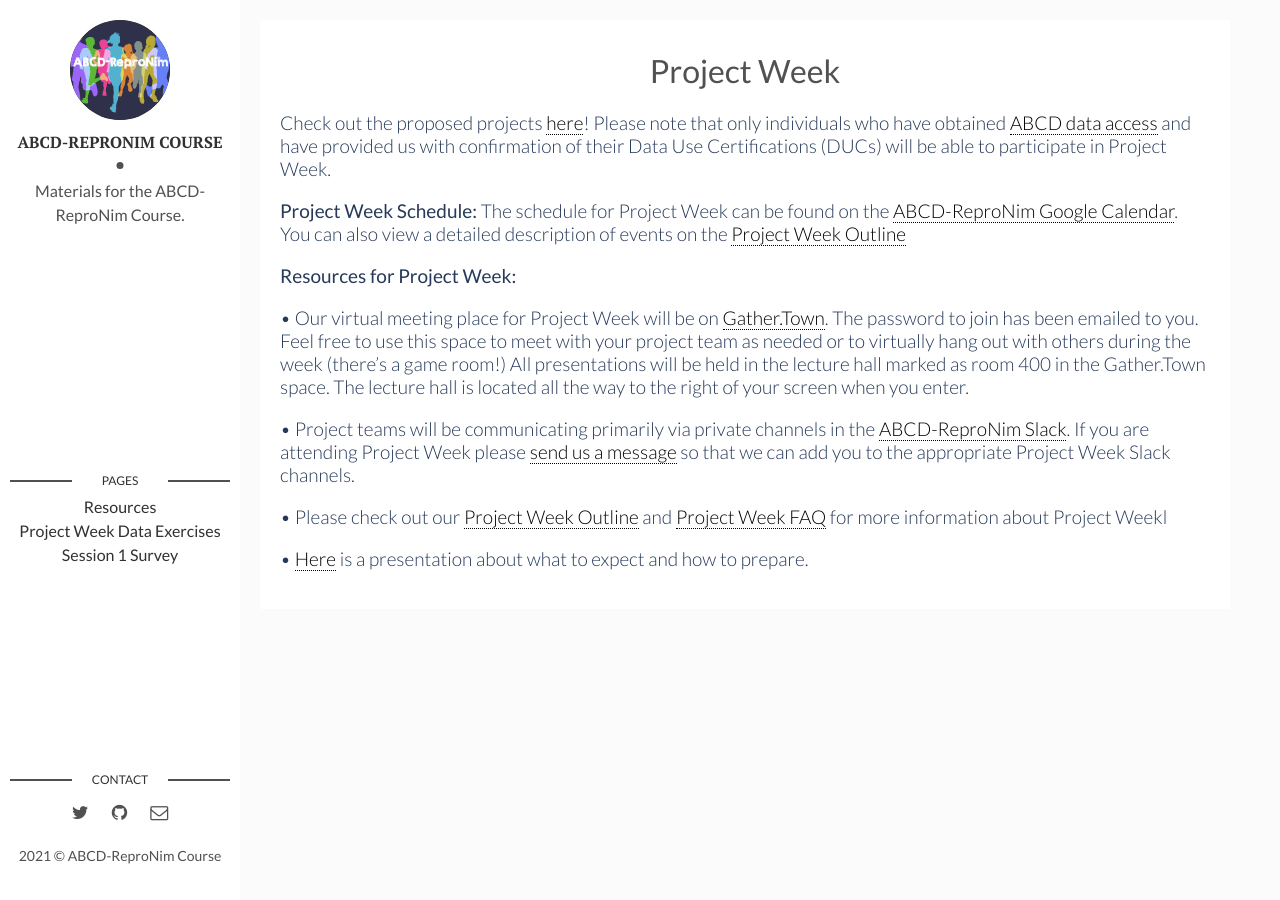
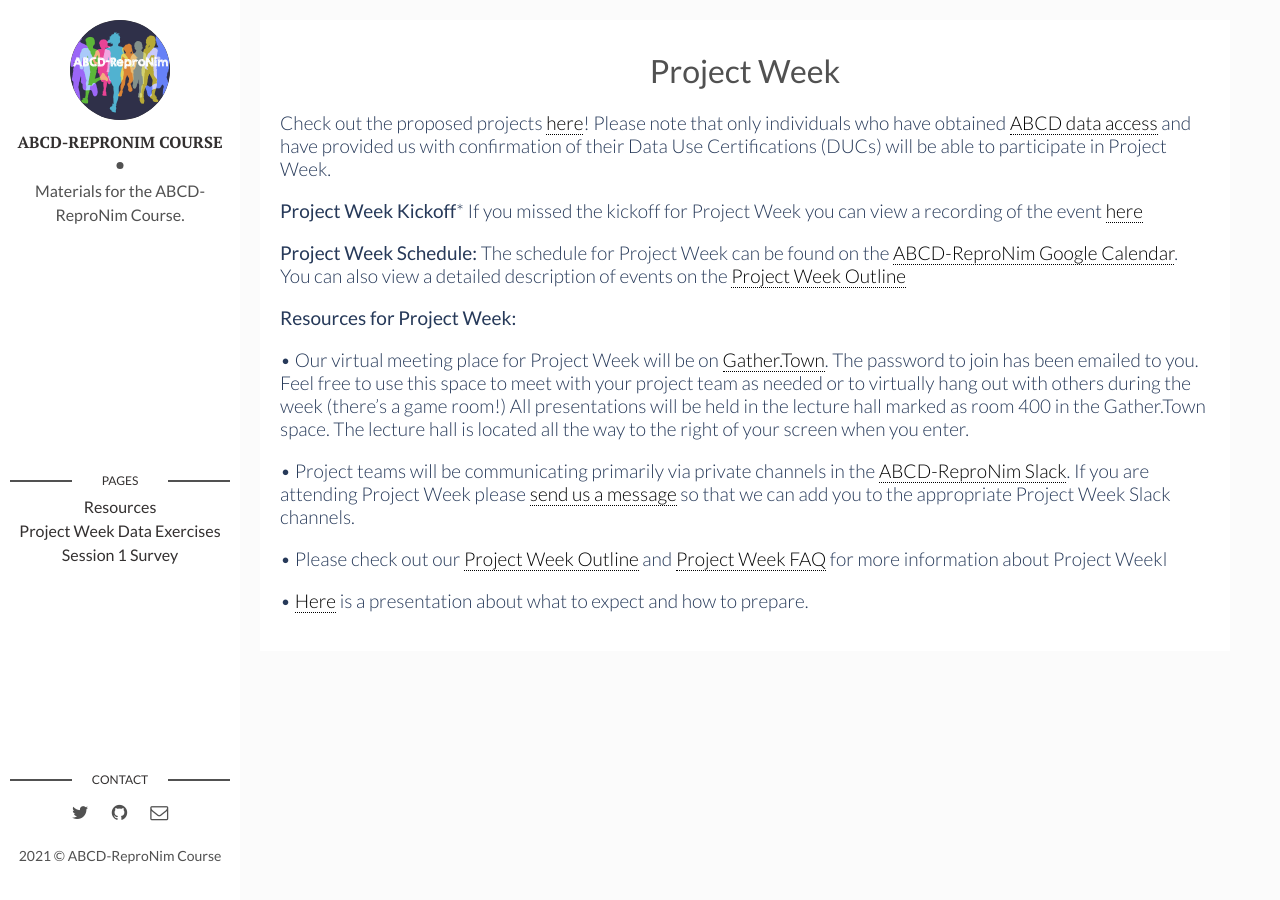
Before and after one commit to ABCD-ReproNim/materials, a Jekyll site: the page built from _posts/2021-02-27-project-week.md, in a window 1280 px wide. Built offline with Jekyll 4.4.1, drawn with Linux system fonts in a browser that asks for light colours.

```diff
--- a/_posts/2021-02-27-project-week.md
+++ b/_posts/2021-02-27-project-week.md
@@ -7,6 +7,9 @@
 ---
 
 Check out the proposed projects [here](https://github.com/ABCD-ReproNim/projects/issues)! Please note that only individuals who have obtained [ABCD data access](https://docs.google.com/document/d/18hsT2x15bypuXFcfMQb9Ck_YEB7VvY2j4w5hwbV78A4/edit?usp=sharing) and have provided us with confirmation of their Data Use Certifications (DUCs) will be able to participate in Project Week.
+
+**Project Week Kickoff***
+If you missed the kickoff for Project Week you can view a recording of the event [here](https://www.youtube.com/embed/zTOleP0JIqo)
 
 **Project Week Schedule:** The schedule for Project Week can be found on the [ABCD-ReproNim Google Calendar](https://calendar.google.com/calendar?cid=YWJjZHJlcHJvbmltQGdtYWlsLmNvbQ). You can also view a detailed description of events on the [Project Week Outline](https://docs.google.com/document/d/1y5RqRw_ow7O3hTgwFBBsa6T9NaczIDwNM35qcRrw8fk/edit?usp=sharing)
 
```
